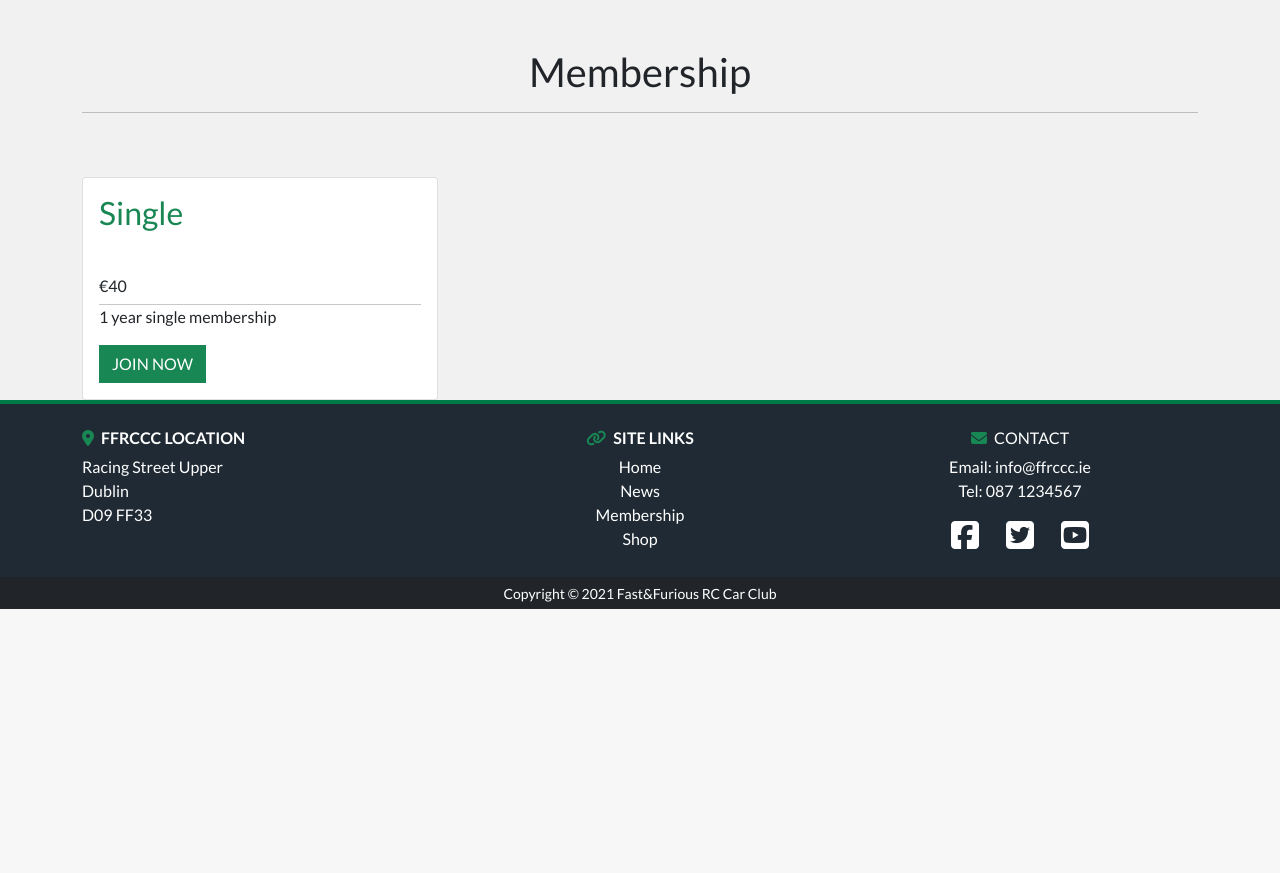
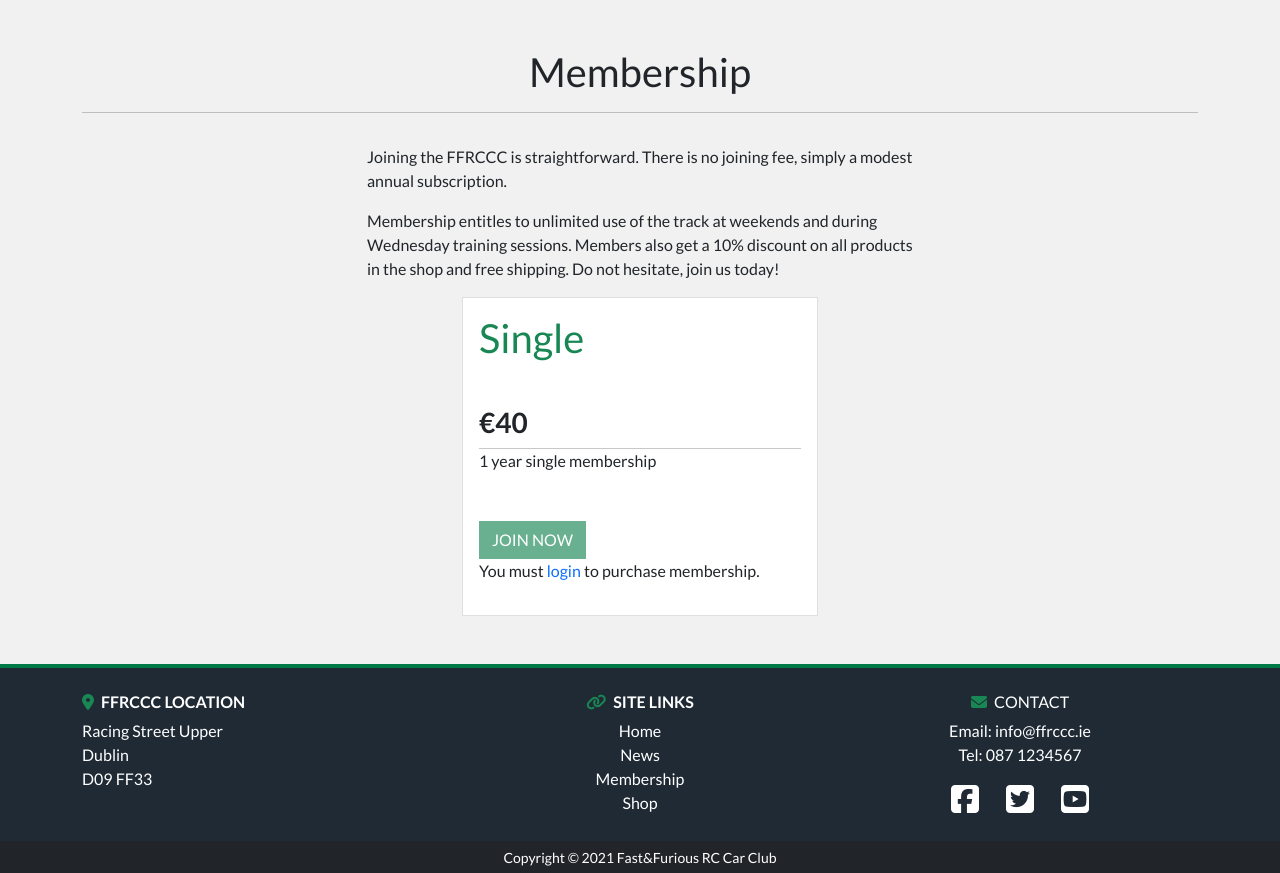
Before and after one commit to zokam1411/milestone-project-4, a Django app: page /membership/ in a window 1280 px wide. Shown: the part 252-1125 px from the top of the page. Before the commit the page ends 861 px from the top, so only its background shows below. Run offline with Django 3.2, Linux system fonts and the light colour scheme; some libraries are stand-ins or nearby versions.

Commit message:
Style membership templates to match site theme

```diff
--- a/membership/templates/membership/membership.html
+++ b/membership/templates/membership/membership.html
@@ -25,8 +25,8 @@ active
 {% endblock %}
 
 {% block content %}
-<!-- Hero section -->
-<section class="text-center mt-5 mb-5">
+<!-- Hero text -->
+<section class="text-center mt-5 mb-3">
     <div class="container">
         <div class="row">
             <div class="col-12">
@@ -39,30 +39,44 @@ active
 <!-- Membership card -->
 <div class="container">
     <div class="row">
-        <div class="col-12 col-md-6 col-lg-4">
-            <div class="card">
+        <div class="col2 col-md-8 col-lg-6 offset-md-2 offset-lg-3">
+            <p>Joining the FFRCCC is straightforward. There is no joining fee, simply a modest annual subscription.</p>
+            <p class="m-0">Membership entitles to unlimited use of the track at weekends and during Wednesday training sessions.
+                Members also get a 10% discount on all products in the shop and free shipping. Do not hesitate, join us
+                today!</p>
+        </div>
+    </div>
+    <div class="row mb-5 mt-3">
+        <div class="col-12 col-md-6 col-lg-4 offset-md-3 offset-lg-4">
+            <div class="card rounded-0">
+                <!-- 1 -->
+                {% if subscription.status == "active" %}
                 <div class="card-body">
-                    <h2 class="card-title text-success mb-5">Single</h2>
-                    <h6 class="card-subtitle mb-2">&euro;40</h6>
+                    <h1 class="card-title text-success mb-5">Hello {{request.user}} <i class="fas fa-exclamation"></i></h1>
+                    <h5 class="card-subtitle mb-2"><strong>Your current membership status:</strong></h5>
+                    <ul>
+                        <li><h3>{{ product.name }} <i class="far fa-user"></i></h3></li>
+                    </ul>
+                </div>
+                {% else %}
+                <!-- 2 -->
+                <div class="card-body">
+                    <h1 class="card-title text-success mb-5">Single</h1>
+                    <h3 class="card-subtitle mb-2"><strong>&euro;40</strong></h3>
                     <hr class="mb-0 mt-1">
-                    <p>1 year single membership</p>
+                    <p class="mb-5">1 year single membership</p>
+                    {% if request.user.is_authenticated %}
                     <button type="submit" class="btn btn-success text-uppercase rounded-0" id="submitBtn">Join
                         now</button>
+                    {% else %}
+                    <button class="btn btn-success text-uppercase rounded-0" disabled>Join
+                        now</button>
+                    <p>You must <a href="{% url 'account_login' %}">login</a> to purchase membership.</p>
+                    {% endif %}
                 </div>
+                {% endif %}
+                <!-- end -->
             </div>
-        </div>
-        <div class="col-12 col-md-6 col-md-4">
-            {% if subscription.status == "active" %}
-            <h4>Your subscription:</h4>
-            <div class="card" style="width: 18rem;">
-                <div class="card-body">
-                    <h5 class="card-title">{{ product.name }}</h5>
-                    <p class="card-text">
-                        {{ product.description }}
-                    </p>
-                </div>
-            </div>
-            {% endif %}
         </div>
     </div>
 </div>
```
Also changed, not shown: membership/templates/membership/cancel.html (+23 -20 lines), membership/templates/membership/success.html (+23 -20 lines).
